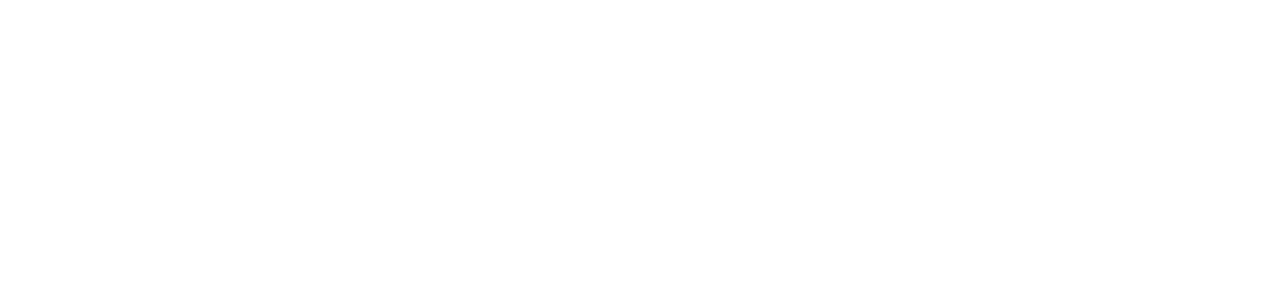
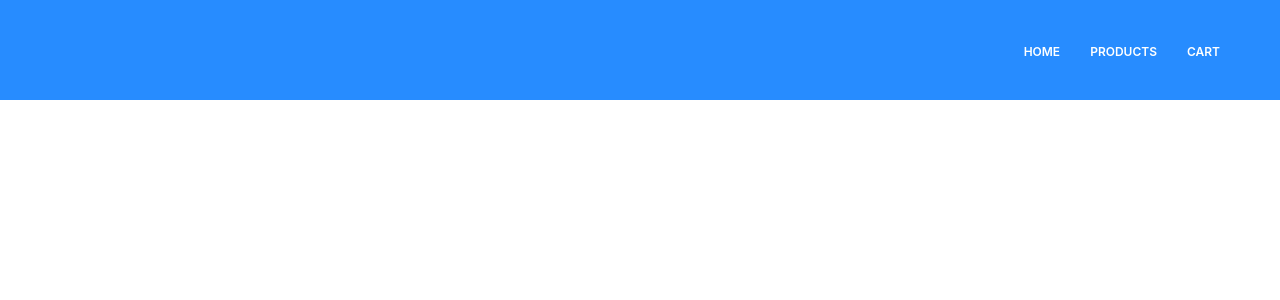
Before and after one commit to PabloVazquezFayat/react-ecom, a React (Create React App) app: page /cart in a window 1280 px wide. Shown: the top 300 px of the page. Built offline with nearby package versions, Linux system fonts and the light colour scheme.

Commit message:
moved data fetching function up top App component

```diff
--- a/src/App.js
+++ b/src/App.js
@@ -1,17 +1,44 @@
+import React, { useState, useEffect } from 'react';
 import { BrowserRouter as Router, Switch, Route } from 'react-router-dom';
 import Landing from './Components/Landing/Landing';
+import Products from './Components/Products/Products'
 import ProductView from './Components/ProductView/ProductView';
+import Cart from './Components/Cart/Cart';
+import axios from 'axios';
 
 
 function App() {
+
+  const [cart, setCart] = useState([]);
+
+  const [products, setProducts] = useState([]);
+
+  const getProducts = async ()=> {
+    try{
+      const response = await axios.get('/products.json');
+      setProducts(response.data);
+    }catch(error){
+      console.log(error);
+    }
+  }
+
+  useEffect(()=> {
+    if(!products || products.length === 0){
+      getProducts();
+    }
+  }, [products]);
+
+  console.log("cart: ", cart)
+  console.log("products: ", products);
+
   return (
     <div className="App">
       <Router>
         <Switch>
             <Route exact path='/' render={ ()=> <Landing/>}/>
-            <Route exact path='/products' render={ ()=> <Landing/>}/>
-            <Route exact path='/product/:id' render={ ()=> <ProductView/>}/>
-            <Route exact path='/checkout/:id' render={ ()=> <Landing/>}/>
+            <Route exact path='/products' render={ ()=> <Products products={products}/>}/>
+            <Route exact path='/product' render={ ()=> <ProductView products={products} cart={cart} setCart={setCart}/>}/>
+            <Route exact path='/cart' render={ ()=> <Cart cart={cart} setCart={setCart}/>}/>
         </Switch>
       </Router>
     </div>
--- /dev/null
+++ b/src/Components/Cart/Cart.jsx
@@ -0,0 +1,16 @@
+import React from 'react';
+import Navbar from '../Navbar/Navbar'
+
+export default function Cart(props) {
+
+    const cart = props.cart;
+    const setCart = props.setCart;
+
+    console.log(cart, setCart)
+
+    return (
+        <div className="cart">
+            <Navbar/>
+        </div>
+    )
+}
--- /dev/null
+++ b/src/Components/Navbar/Navbar.css
@@ -0,0 +1,35 @@
+.navbar{
+    background: rgb(39, 140, 255);
+    width: 100%;
+    height: 100px;
+    display: flex;
+    justify-content: center;
+    align-items: center;
+}
+
+.navbar ul{
+    /* background: red; */
+    width: 100%;
+    list-style: none;
+    display: flex;
+    justify-content: flex-end;
+    align-items: center;
+}
+
+.navbar ul li{
+    /* background: green; */
+    padding: 10px;
+    margin: 0px 5px
+}
+
+.navbar ul li:last-child{
+    margin-right: 50px;
+}
+
+.navbar ul li a{
+    text-decoration: none;
+    color: #fff;
+    text-transform: uppercase;
+    font-size: 12px;
+    font-weight: 600;
+}
--- a/src/Components/Navbar/Navbar.jsx
+++ b/src/Components/Navbar/Navbar.jsx
@@ -1,7 +1,8 @@
+import './Navbar.css'
 import React from 'react';
 import { NavLink } from 'react-router-dom';
 
-export default function index() {
+export default function Navbar() {
     return (
         <div className="navbar">
             <ul>
@@ -11,6 +12,9 @@
                 <li>
                     <NavLink to='/products'>Products</NavLink>
                 </li>
+                <li>
+                    <NavLink to='/cart'>Cart</NavLink>
+                </li>
             </ul>
         </div>
     )
--- a/src/Components/ProductView/ProductView.jsx
+++ b/src/Components/ProductView/ProductView.jsx
@@ -1,29 +1,43 @@
-import React, { useState, useEffect }  from 'react';
+import React from 'react';
 import Navbar from '../Navbar/Navbar'
-import axios from 'axios';
 
-export default function ProductView() {
+export default function ProductView(props) {
 
-    const [products, setProducts] = useState([]);
+    const products = props.products;
+    const cart = props.cart;
+    const setCart = props.setCart;
 
-    const getProducts = async ()=> {
-        try{
-            const products = await axios.get('/products.json');
-            setProducts(products.data);
-        }catch(error){
-            console.log(error);
+    const productNotInCart = (id)=> {
+
+        const productInCart = cart.find( product => product.id === parseInt(id) );
+
+        if(productInCart === undefined){
+            return true;
         }
+
+        return false;
+
     }
 
-    useEffect(()=> {
-        getProducts();
-    }, []);
+    const addToCart = (id)=> {
+
+        if(productNotInCart(id)){
+
+            const cartClone = [...cart];
+            const product = products.find( product => product.id === parseInt(id));
+
+            cartClone.push(product);
+            setCart(cartClone);
+
+        }
+
+    }
 
     const getProduct = ()=> {
 
-        if(products.length > 0){
+        if(products && products.length > 0){
 
-            const id = parseInt(window.location.href.split('/')[4]);
+            const id = parseInt(window.location.href.split('?')[1].split('=')[1]);
             const product = products.find( p => p.id === id);
 
             if(!product){
@@ -45,9 +59,8 @@
                                 </div>
                             </div>
                         </div>
+                        <button type="button" id={product.id} onClick={(e)=> addToCart(e.target.id)}>Add to cart</button>
                     </div>
-        }else{
-            return <div>Loading...</div>
         }
     }
 
--- /dev/null
+++ b/src/Components/Products/Products.css
@@ -0,0 +1,29 @@
+.products-list-wrapper{
+    /* background: green; */
+    width: 100%;
+    display: flex;
+    justify-content: center;
+    align-items: center;
+}
+
+.products-list{
+    /* background: yellow; */
+    width: 90%;
+    list-style: none;
+    display: flex;
+    justify-content: flex-start;
+    flex-wrap: wrap;
+    margin: 0px;
+    padding: 0px;
+}
+
+.products{
+    /* background-color: red; */
+    width: 23%;
+    margin: 1%;
+    border: solid 1px gray;
+}
+
+.products img{
+    width: 100%;
+}
--- /dev/null
+++ b/src/Components/Products/Products.jsx
@@ -0,0 +1,33 @@
+import './Products.css'
+import React from 'react';
+import Navbar from '../Navbar/Navbar'
+
+export default function Products(props) {
+
+    const products = props.products;
+
+    console.log('from products', products);
+
+    const productList = ()=> {
+        if(products && products.length > 0){
+            return products.map((product, i)=> {
+                return  <li key={i} id={product.id} className="products">
+                            <a href={`/product?id=${product.id}`}>
+                                <img src={product.images[0]} alt=""/>
+                            </a>
+                        </li>
+            });
+        }
+    }
+
+    return (
+        <div>
+            <Navbar/>
+            <div className="products-list-wrapper">
+                <ul className="products-list">
+                    {productList()}
+                </ul>
+            </div>
+        </div>
+    )
+}
```
